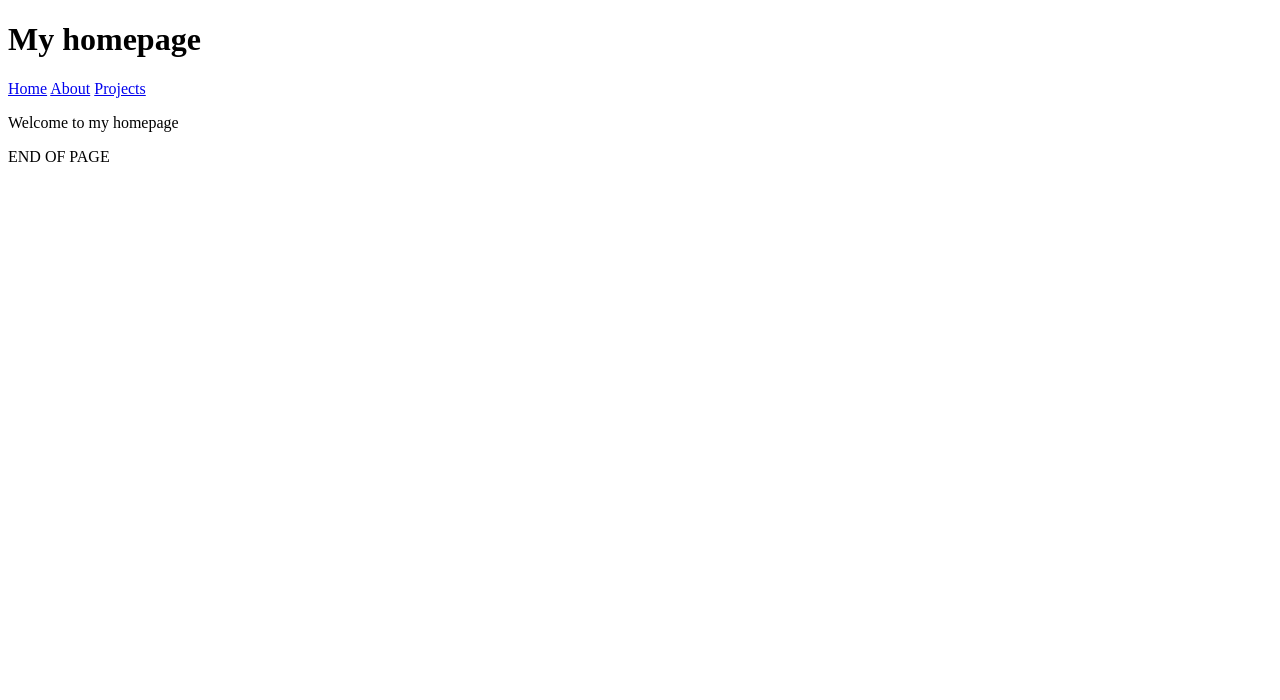
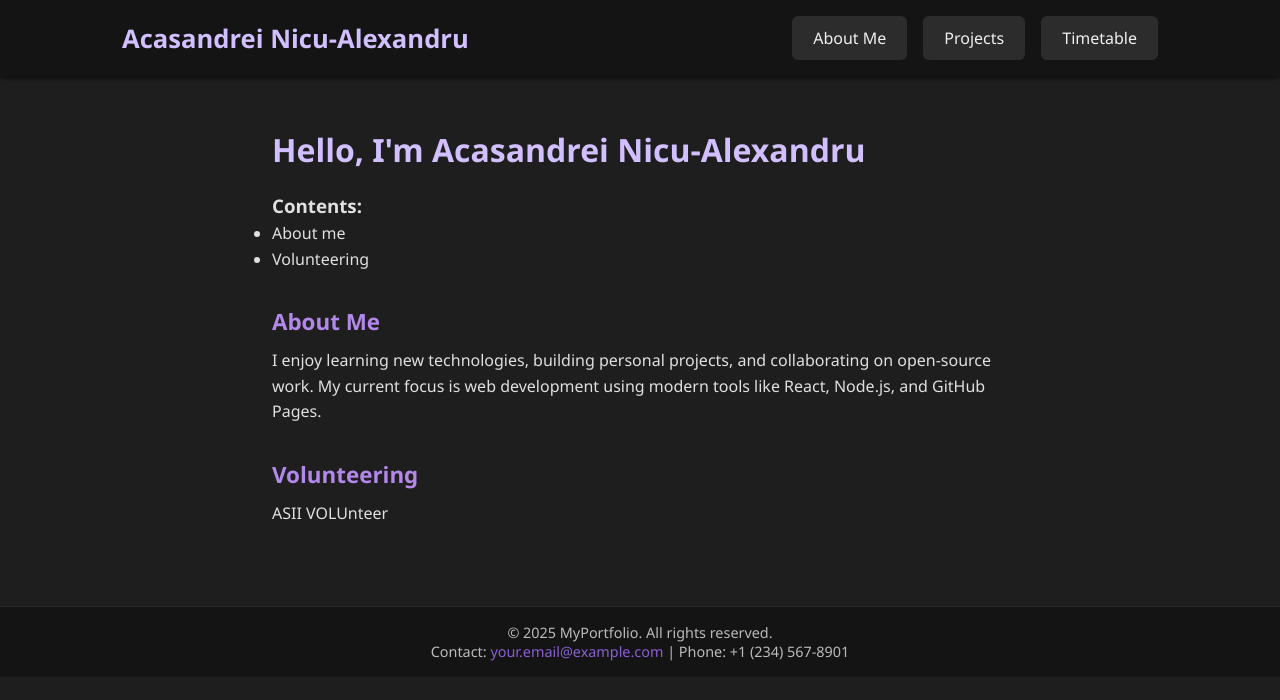
Before and after one commit to AlexBaam/AlexBaam.github.io, a plain HTML site: page index.html in a window 1280 px wide. Drawn offline with Linux system fonts and the light colour scheme.

Commit message:
Some basic changes

```diff
--- a/index.html
+++ b/index.html
@@ -1,25 +1,46 @@
 <!DOCTYPE html>
 <html lang="en">
 <head>
-    <meta charset="UTF-8">
-    <title>Homepage</title>
+    <meta charset="UTF-8" />
+    <title>About</title>
+    <link rel="stylesheet" href="style.css" />
 </head>
 <body>
-    <header>
-        <h1>My homepage</h1>
+<header>
+    <div class="navbar">
+        <div class="logo"><a href="index.html">Acasandrei Nicu-Alexandru</a></div>
         <nav>
-            <a href="index.html">Home</a>
-            <a href="about.html">About</a>
-            <a href="projects.html">Projects</a>
+            <ul class="nav-links">
+                <li><a href="index.html" class="nav-button">About Me</a></li>
+                <li><a href="projects.html" class="nav-button">Projects</a></li>
+                <li><a href="timetable.html" class="nav-button">Timetable</a></li>
+            </ul>
         </nav>
-    </header>
+    </div>
+</header>
 
-<main>
-    <p>Welcome to my homepage</p>
+<main class="about-section">
+    <div class="about-container">
+        <h1>Hello, I'm Acasandrei Nicu-Alexandru</h1>
+        <h3>Contents: </h3>
+        <ul>
+            <li> About me</li>
+            <li> Volunteering</li>
+        </ul>
+
+        <h2>About Me</h2>
+        <p>I enjoy learning new technologies, building personal projects, and collaborating on open-source work. My current focus is web development using modern tools like React, Node.js, and GitHub Pages.</p>
+
+        <h2>Volunteering</h2>
+        <p>ASII VOLUnteer</p>
+    </div>
 </main>
 
 <footer>
-    <P>END OF PAGE</P>
+    <div class="footer-container">
+        <p>© 2025 MyPortfolio. All rights reserved.</p>
+        <p>Contact: <a href="mailto:your.email@example.com">your.email@example.com</a> | Phone: +1 (234) 567-8901</p>
+    </div>
 </footer>
 </body>
 </html>
--- /dev/null
+++ b/style.css
@@ -0,0 +1,152 @@
+/* Header styling (same as before) */
+.navbar {
+    display: flex;
+    justify-content: space-between;
+    align-items: center;
+    max-width: 1100px;
+    margin: auto;
+    padding: 1rem 2rem;
+}
+
+/* Navigation container */
+.nav-links {
+    list-style: none;
+    display: flex;
+    gap: 1rem;
+}
+
+/* Button-style links */
+.nav-button {
+    display: inline-block;
+    padding: 10px 20px;
+    background-color: #007acc;
+    color: white;
+    text-decoration: none;
+    border-radius: 5px;
+    font-weight: 500;
+    transition: background-color 0.3s ease, transform 0.2s ease;
+}
+
+/* Hover animation */
+.nav-button:hover {
+    background-color: #005fa3;
+    transform: translateY(-2px);
+    box-shadow: 0 4px 8px rgba(0, 0, 0, 0.1);
+}
+
+/* ==== Base Reset and Typography ==== */
+* {
+    margin: 0;
+    padding: 0;
+    box-sizing: border-box;
+}
+
+body {
+    font-family: 'Segoe UI', Tahoma, Geneva, Verdana, sans-serif;
+    background-color: #1e1e1e; /* Dark gray background */
+    color: #f0f0f0;            /* Light text */
+}
+
+/* ==== Header/Navbar Styling ==== */
+header {
+    background-color: #141414; /* Even darker gray */
+    box-shadow: 0 2px 5px rgba(0, 0, 0, 0.6);
+    position: sticky;
+    top: 0;
+    z-index: 1000;
+}
+
+/* Flex layout for nav */
+.navbar {
+    display: flex;
+    justify-content: space-between;
+    align-items: center;
+    max-width: 1100px;
+    margin: auto;
+    padding: 1rem 2rem;
+}
+
+/* Logo */
+.logo a {
+    text-decoration: none;
+    font-size: 1.6rem;
+    font-weight: bold;
+    color: #d1bfff; /* Soft purple accent */
+}
+
+/* Nav links layout */
+.nav-links {
+    list-style: none;
+    display: flex;
+    gap: 1rem;
+    margin-left: auto;
+}
+
+/* Button-like nav links */
+.nav-button {
+    display: inline-block;
+    padding: 10px 20px;
+    background-color: #2c2c2c;      /* Darker gray button */
+    color: #f0f0f0;
+    text-decoration: none;
+    border-radius: 6px;
+    font-weight: 500;
+    transition: background-color 0.3s ease, transform 0.2s ease;
+    border: 1px solid transparent;
+}
+
+/* Hover effect with purple accent */
+.nav-button:hover {
+    background-color: #4b2d71;      /* Deep purple */
+    transform: translateY(-2px);
+    box-shadow: 0 4px 10px rgba(75, 45, 113, 0.4); /* Purple glow */
+    border-color: #8a60d4;
+}
+
+footer {
+    background-color: #141414;
+    color: #bbb;
+    text-align: center;
+    padding: 1rem 2rem;
+    font-size: 0.9rem;
+    border-top: 1px solid #2c2c2c;
+    margin-top: 2rem;
+}
+
+footer a {
+    color: #8a60d4;
+    text-decoration: none;
+    transition: color 0.3s ease;
+}
+
+footer a:hover {
+    color: #d1bfff;
+}
+
+.about-section {
+    padding: 3rem 2rem;
+    max-width: 800px;
+    margin: auto;
+    color: #e0e0e0;
+    line-height: 1.6;
+}
+
+.about-section h1 {
+    font-size: 2rem;
+    margin-bottom: 1rem;
+    color: #d1bfff;
+}
+
+.about-section h2 {
+    font-size: 1.4rem;
+    margin-top: 2rem;
+    margin-bottom: 0.5rem;
+    color: #b388eb;
+}
+
+.skills-list {
+    list-style: square inside;
+    padding-left: 1rem;
+    margin-top: 0.5rem;
+    color: #ccc;
+}
```
